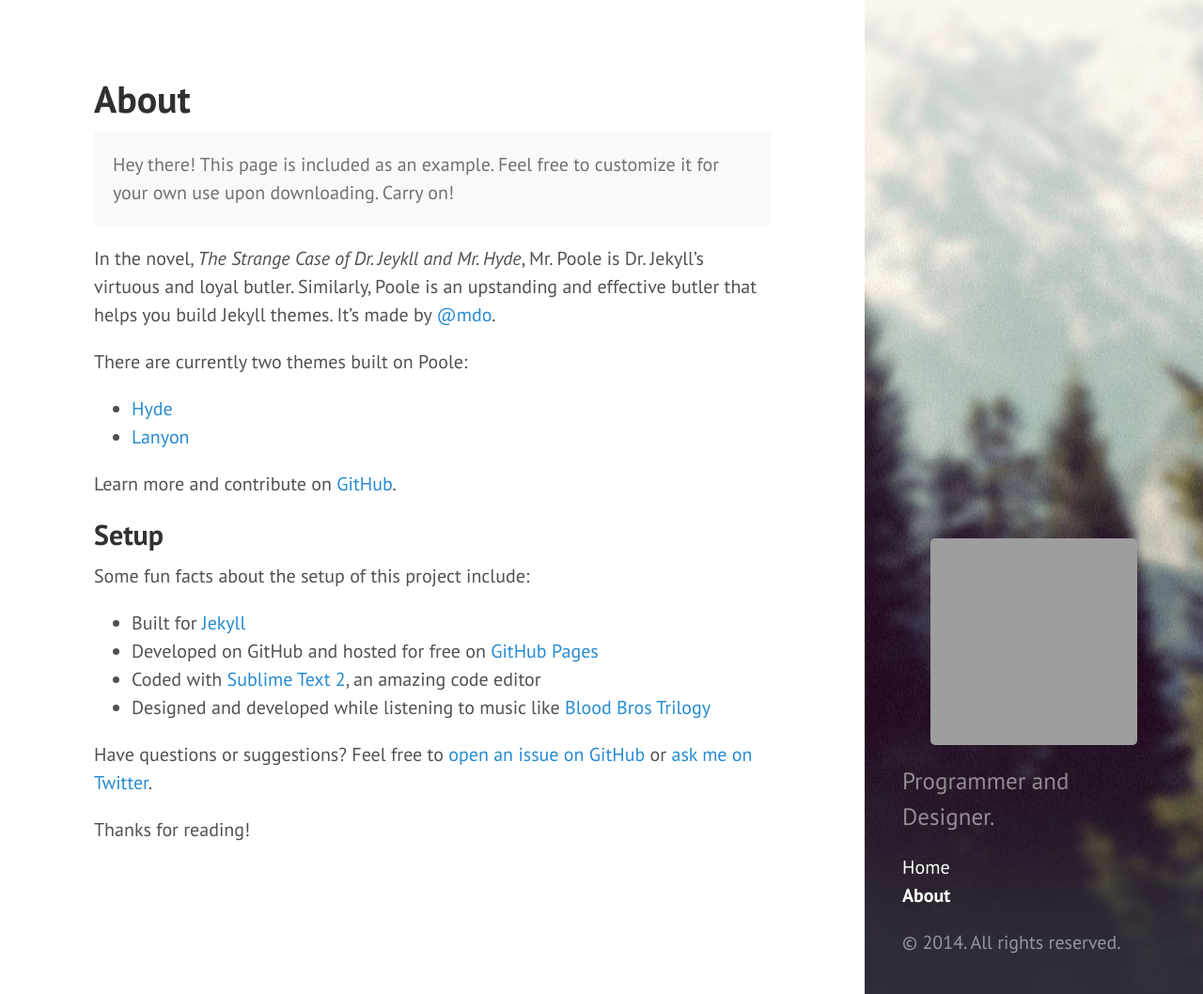
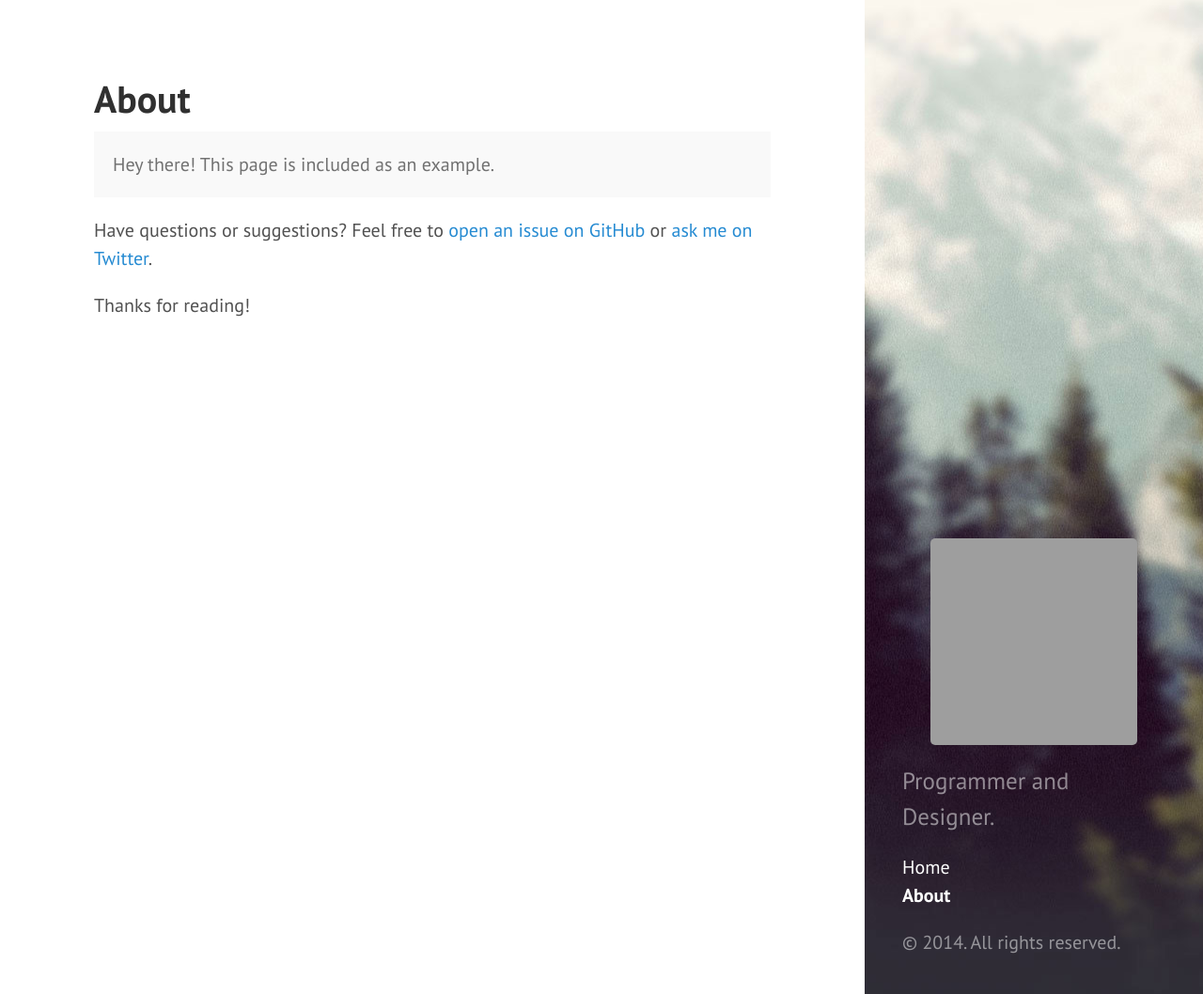
Before and after one commit to maciejczyzewski/maciejczyzewski.github.io, a Jekyll site: the page built from about.md, in a window 1280 px wide and 1058 px high. Shown: the whole window at 94% size. Built offline with Jekyll 4.4.1, drawn with Linux system fonts in a browser that asks for light colours; Markdown is read by kramdown in place of the engine named in the settings; grey boxes are pictures that could not be loaded.

Commit message:
Initial commit

```diff
--- a/about.md
+++ b/about.md
@@ -4,27 +4,9 @@ title: About
 ---
 
 <p class="message">
-	Hey there! This page is included as an example. Feel free to customize it for your own use upon downloading. Carry on!
+	Hey there! This page is included as an example.
 </p>
 
-In the novel, *The Strange Case of Dr. Jeykll and Mr. Hyde*, Mr. Poole is Dr. Jekyll's virtuous and loyal butler. Similarly, Poole is an upstanding and effective butler that helps you build Jekyll themes. It's made by [@mdo](https://twitter.com/mdo).
-
-There are currently two themes built on Poole:
-
-* [Hyde](http://hyde.getpoole.com)
-* [Lanyon](http://lanyon.getpoole.com)
-
-Learn more and contribute on [GitHub](https://github.com/poole).
-
-## Setup
-
-Some fun facts about the setup of this project include:
-
-* Built for [Jekyll](http://jekyllrb.com)
-* Developed on GitHub and hosted for free on [GitHub Pages](https://pages.github.com)
-* Coded with [Sublime Text 2](http://sublimetext.org), an amazing code editor
-* Designed and developed while listening to music like [Blood Bros Trilogy](https://soundcloud.com/maddecent/sets/blood-bros-series)
-
-Have questions or suggestions? Feel free to [open an issue on GitHub](https://github.com/poole/issues/new) or [ask me on Twitter](https://twitter.com/mdo).
+Have questions or suggestions? Feel free to [open an issue on GitHub](https://github.com/MaciejCzyzewski/MaciejCzyzewski.github.io/issues/new) or [ask me on Twitter](https://twitter.com/netflam).
 
 Thanks for reading!
--- a/public/css/hyde.css
+++ b/public/css/hyde.css
@@ -58,10 +58,6 @@ html {
   padding: 2rem 1rem;
   color: rgba(255,255,255,.5);
   background-color: #202020;
-
-  /*background: url('/public/background.jpg');
-  background-position: center;
-  background-size: cover;*/
 
   background: url('/public/background.jpg');
   background-position: 90% 75%;
```
Also changed, not shown: _posts/2014-01-19-example-content.md (+1 -1 lines).
